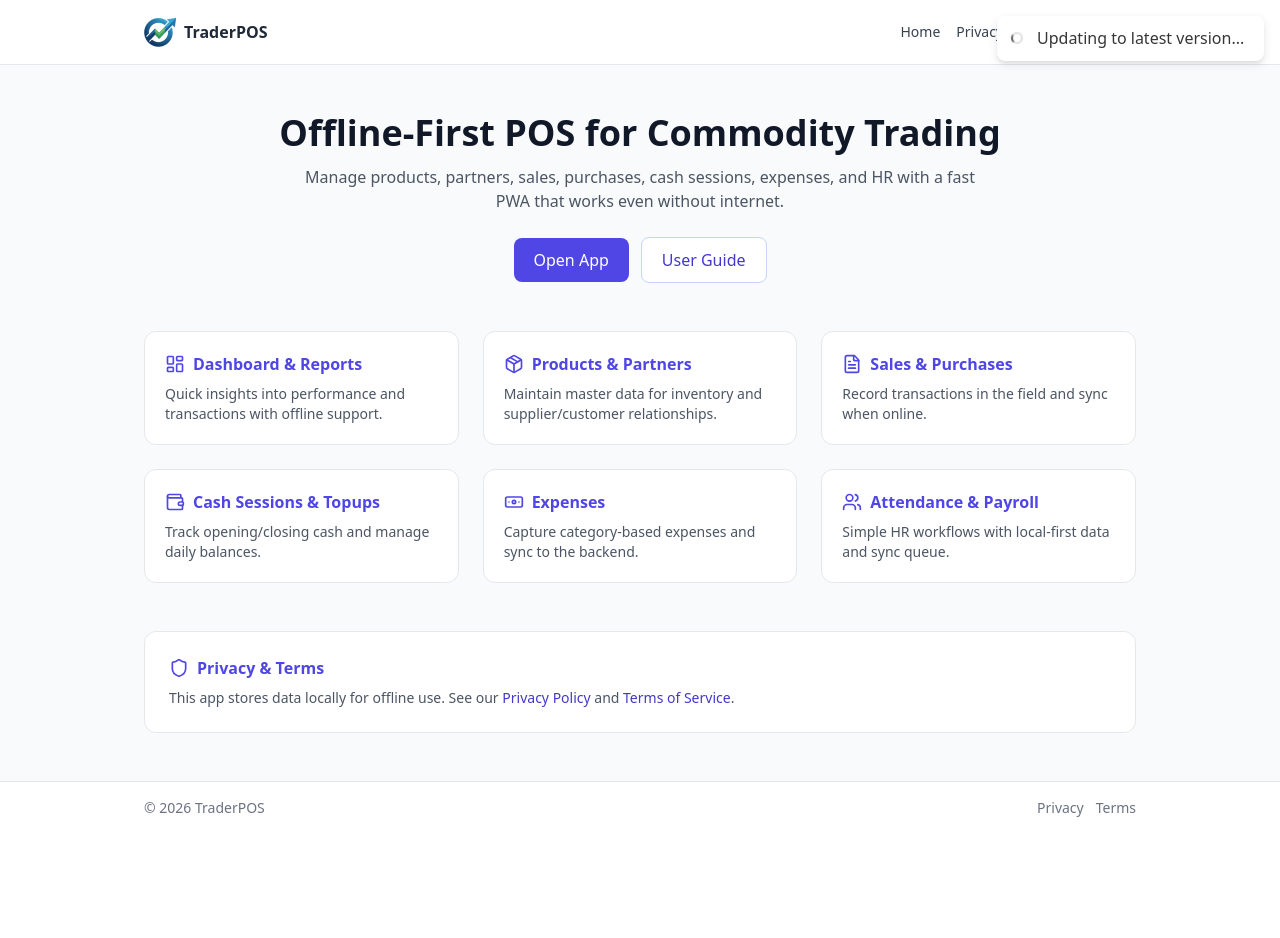
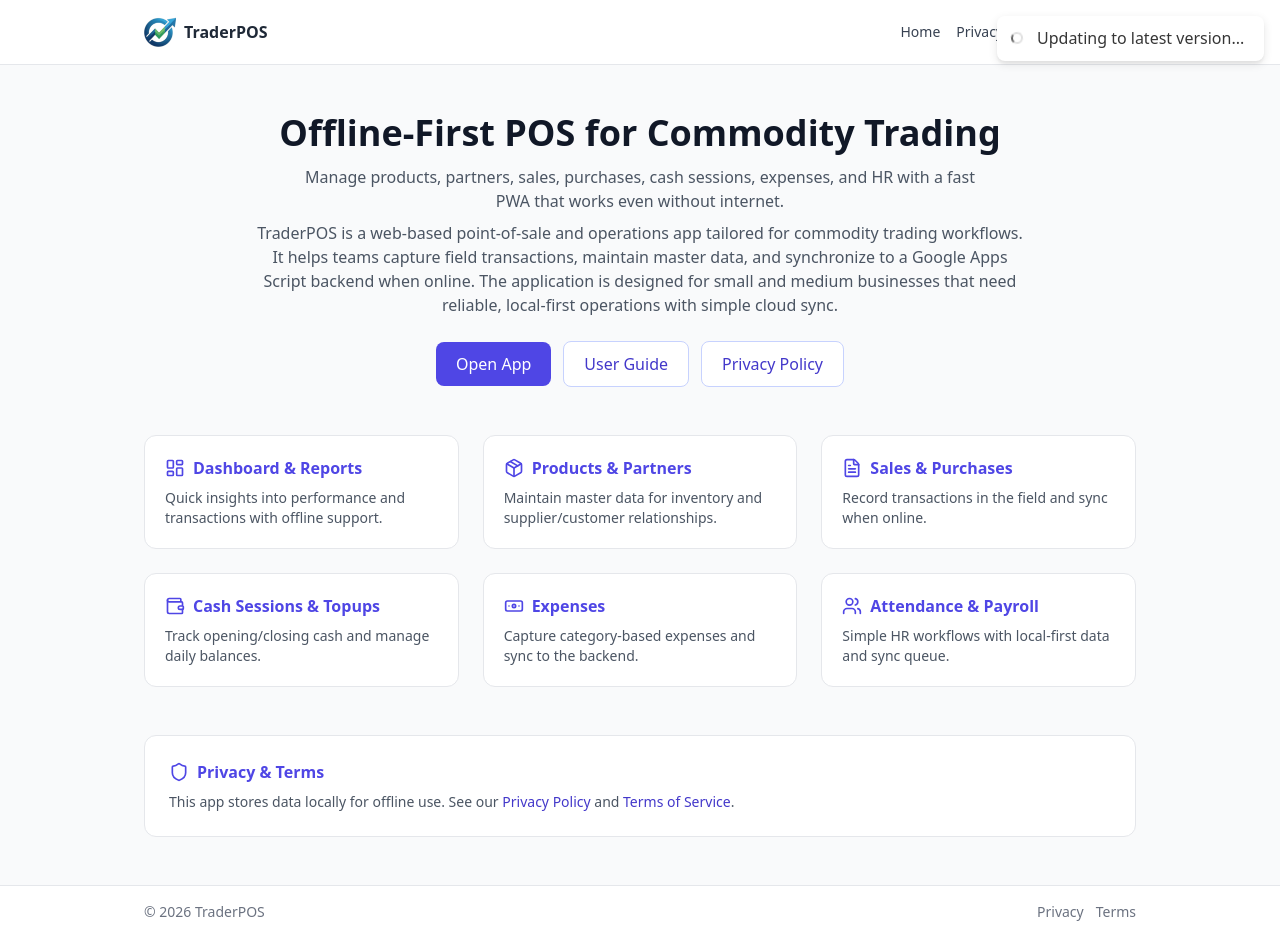
Before and after one commit to quillgit/trader-pos, a React (Vite) app: page /home in a window 1280 px wide. Before the commit the page ends 834 px from the top, so only its background shows below. Built offline with nearby package versions, Linux system fonts and the light colour scheme.

Commit message:
feat(PublicHome): add description and privacy policy link
Add detailed product description to better explain TraderPOS functionality
Include privacy policy link in the navigation options

```diff
--- a/src/pages/PublicHome.tsx
+++ b/src/pages/PublicHome.tsx
@@ -25,9 +25,13 @@ export default function PublicHome() {
           <p className="mt-3 text-gray-600 max-w-2xl mx-auto">
             Manage products, partners, sales, purchases, cash sessions, expenses, and HR with a fast PWA that works even without internet.
           </p>
+          <p className="mt-2 text-gray-600 max-w-3xl mx-auto">
+            TraderPOS is a web-based point-of-sale and operations app tailored for commodity trading workflows. It helps teams capture field transactions, maintain master data, and synchronize to a Google Apps Script backend when online. The application is designed for small and medium businesses that need reliable, local-first operations with simple cloud sync.
+          </p>
           <div className="mt-6 flex items-center justify-center gap-3">
             <Link to="/login" className="px-5 py-2.5 bg-indigo-600 text-white rounded-lg hover:bg-indigo-700">Open App</Link>
             <Link to="/guide" className="px-5 py-2.5 bg-white text-indigo-700 border border-indigo-200 rounded-lg hover:bg-indigo-50">User Guide</Link>
+            <Link to="/privacy" className="px-5 py-2.5 bg-white text-indigo-700 border border-indigo-200 rounded-lg hover:bg-indigo-50">Privacy Policy</Link>
           </div>
         </section>
 
```
